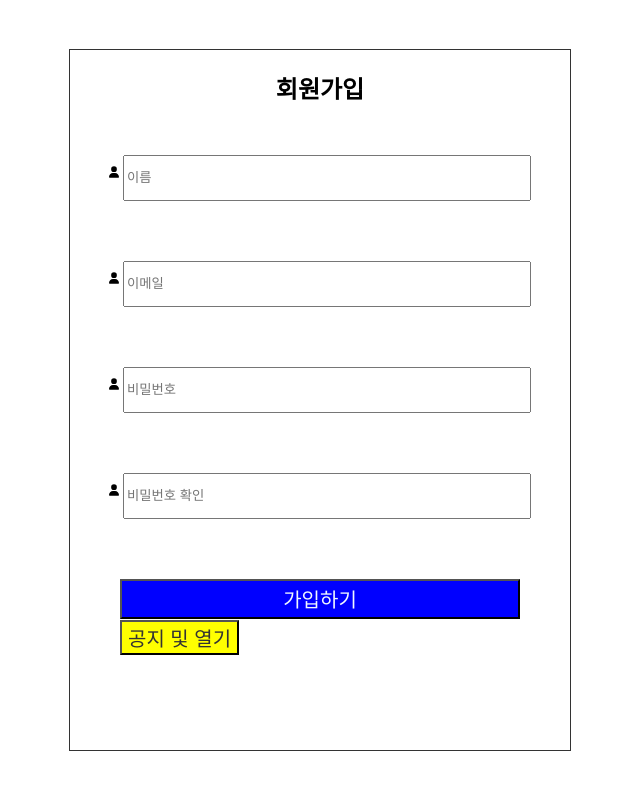
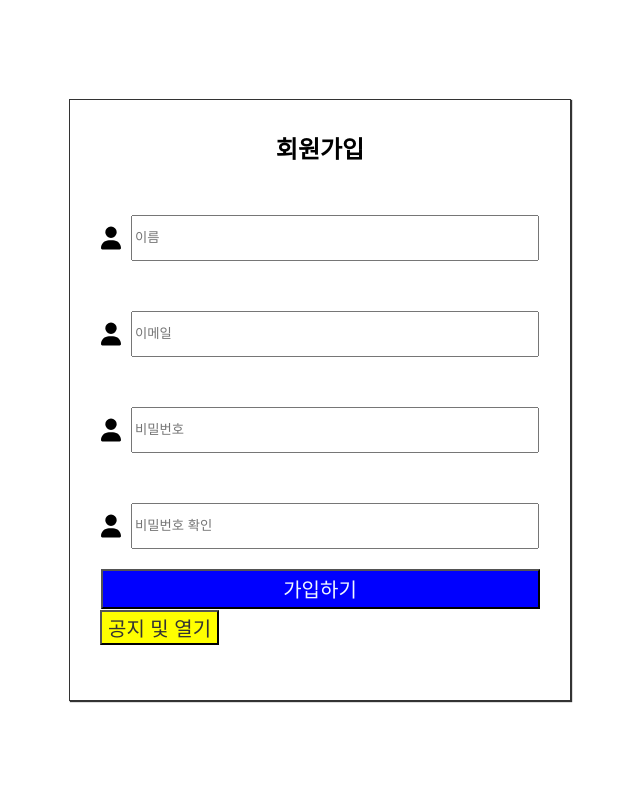
Before and after one commit to Minsu000/google2, a plain HTML site: page login.html in a window 1280 px wide. Shown: the whole page, without its empty margins (320-960 px from the left). Drawn offline with Linux system fonts and the light colour scheme.

Commit message:
수정사항

```diff
--- a/css/login.css
+++ b/css/login.css
@@ -12,10 +12,12 @@ body
     top: 50%;
     left: 50%;
     transform: translate(-50%,-50%);
-    height: 700px;
+    height: 600px;
     width: 500px;
     position: absolute;
     border: 1px solid #333;
+    box-shadow: 1px 1px 1px #333;
+
 
 }
 .container > form
@@ -25,23 +27,31 @@ body
     align-items: center;
 
 }
-.container > form > label
+.container > form > .member
 {
-    margin: 30px 0 30px 0;
+    margin-top: 30px;
 
 
 }
-.container > form > label > input
+.container > form > .box
+{
+    margin: 20px 0 20px 0;
+    display: flex;
+    flex-direction: row;
+
+}
+.container > form > label > .text
 {
 
-    height: ;
+    margin-top: 10px;
 
 }
-.container > form > label > .icon
+.container > form > .box > svg.icon
 {
-    width: 10px;
-    height: 20px;
-
+    width: 20px;
+    height: 30px;
+    margin-top: 18px;
+    margin-right: 10px;
 }
 
 .container > form > h2
@@ -60,14 +70,23 @@ body
     font-size: 20px;
     color: aliceblue;
     height: 40px;
-    width: 400px;
+    width: 439px;
 }
-.container > form > label > .notice
+.container > form > label > a > .notice
 {
     background-color: yellow;
     font-size: 20px;
     color: #333;
     position: absolute;
-    top: 570px;
-    left: 50px;
+    top: 510px;
+    left: 30px;
 }
+
+.container > form > label > a > .notice:hover
+{
+
+    background-color: aqua;
+
+
+
+}
--- a/login.html
+++ b/login.html
@@ -9,20 +9,20 @@
 <body>
     <div class="container">
         <form>
-            <h2>회원가입</h2>
-            <label>
+            <h2 class="member">회원가입</h2>
+            <label class="box">
                 <svg class="icon" xmlns="http://www.w3.org/2000/svg" viewBox="0 0 448 512"><path d="M224 256A128 128 0 1 0 224 0a128 128 0 1 0 0 256zm-45.7 48C79.8 304 0 383.8 0 482.3C0 498.7 13.3 512 29.7 512H418.3c16.4 0 29.7-13.3 29.7-29.7C448 383.8 368.2 304 269.7 304H178.3z"/></svg>
                 <input class="text" type="name" placeholder="이름">
             </label>
-            <label>
+            <label class="box">
                 <svg class="icon" xmlns="http://www.w3.org/2000/svg" viewBox="0 0 448 512"><path d="M224 256A128 128 0 1 0 224 0a128 128 0 1 0 0 256zm-45.7 48C79.8 304 0 383.8 0 482.3C0 498.7 13.3 512 29.7 512H418.3c16.4 0 29.7-13.3 29.7-29.7C448 383.8 368.2 304 269.7 304H178.3z"/></svg>
                 <input class="text" type="email" placeholder="이메일">
             </label>
-            <label>
+            <label class="box">
                 <svg class="icon" xmlns="http://www.w3.org/2000/svg" viewBox="0 0 448 512"><path d="M224 256A128 128 0 1 0 224 0a128 128 0 1 0 0 256zm-45.7 48C79.8 304 0 383.8 0 482.3C0 498.7 13.3 512 29.7 512H418.3c16.4 0 29.7-13.3 29.7-29.7C448 383.8 368.2 304 269.7 304H178.3z"/></svg>
                 <input class="text" type="password" placeholder="비밀번호">
             </label>
-            <label>
+            <label class="box">
                 <svg class="icon" xmlns="http://www.w3.org/2000/svg" viewBox="0 0 448 512"><path d="M224 256A128 128 0 1 0 224 0a128 128 0 1 0 0 256zm-45.7 48C79.8 304 0 383.8 0 482.3C0 498.7 13.3 512 29.7 512H418.3c16.4 0 29.7-13.3 29.7-29.7C448 383.8 368.2 304 269.7 304H178.3z"/></svg>
                 <input class="text" type="password" placeholder="비밀번호 확인">
             </label>
@@ -31,7 +31,7 @@
                 <input class="apply" type="button" value="가입하기">
             </label>
             <label>
-                <input class ="notice" type="button" value="공지 및 열기">
+                <a href="note.html"><input class ="notice" type="button" value="공지 및 열기"></a>
             </label>
         </form>
     </div>
```
Also changed, not shown: index.html (+2 -1 lines).
